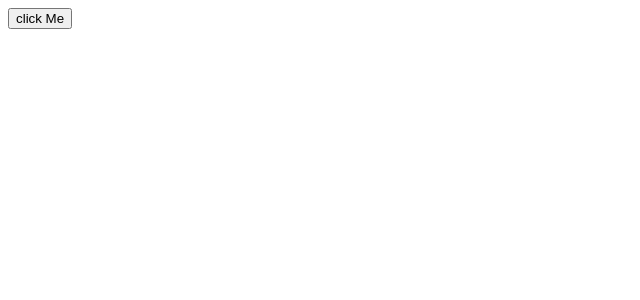
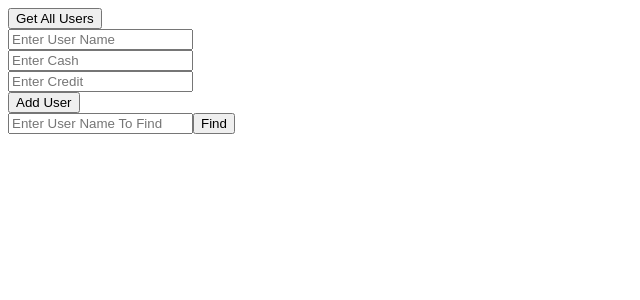
Before and after one commit to Ernestobolkin/Bank, a React (Create React App) app in the folder client/: page / in a window 1280 px wide. Shown: the top 300 px of the page, without its empty margins (0-640 px from the left). Built offline with nearby package versions, Linux system fonts and the light colour scheme.

Commit message:
create, find by name, get all users functions was added

```diff
--- a/client/src/App.js
+++ b/client/src/App.js
@@ -1,17 +1,15 @@
-import axios from "axios";
+import { GetAllUsers } from "./getAllUsers";
+import { CreateUser } from "./createUser";
+import { FindUser } from "./findUser";
+
 
 function App() {
-
-
-  const getUsers = async () => {
-    console.log("works");
-    const { data } = await axios.get("/users");
-    console.log(data);
-  };
   return (
-    <div>
-      <button onClick={() => getUsers()}>click Me</button>
-    </div>
+    <>
+      <GetAllUsers/>
+      <CreateUser/> <br/>
+      <FindUser/>
+    </>
   );
 }
 
--- /dev/null
+++ b/client/src/createUser.js
@@ -0,0 +1,62 @@
+import { useState, useEffect } from "react";
+import axios from "axios";
+
+export const CreateUser = () => {
+  const [user, setUser] = useState();
+  const [userValue, setUserValue] = useState();
+  const [cashValue, setCashValue] = useState();
+  const [creditValue, setCreditValue] = useState();
+
+  const onChangeHandle = (e) => {
+    e.name === "UserName" && setUserValue(e.value);
+    e.name === "UserCash" && setCashValue(e.value);
+    e.name === "UserCredit" && setCreditValue(e.value);
+    setUser({
+      fullName: userValue,
+      cash: cashValue,
+      credit: creditValue,
+    });
+  };
+
+  const onClickHandel = async () => {
+    await axios
+      .post("http://localhost:8080/user/add", user)
+      .then((res) => {
+        alert(res.data);
+      })
+      .catch((error) => {
+        console.log(user);
+        alert(error.response.data);
+      });
+  };
+
+
+  return (
+    <>
+      <input
+        onChange={(e) => onChangeHandle(e.target)}
+        name="UserName"
+        value={userValue}
+        placeholder="Enter User Name"
+      ></input>
+      <br />
+      <input
+        onChange={(e) => onChangeHandle(e.target)}
+        name="UserCash"
+        type="number"
+        value={cashValue}
+        placeholder="Enter Cash"
+      ></input>
+      <br />
+      <input
+        onChange={(e) => onChangeHandle(e.target)}
+        name="UserCredit"
+        type="number"
+        value={creditValue}
+        placeholder="Enter Credit"
+      ></input>
+      <br />
+      <button onClick={() => onClickHandel()}>Add User</button>
+    </>
+  );
+};
--- /dev/null
+++ b/client/src/findUser.js
@@ -0,0 +1,29 @@
+import { useState, useEffect } from "react";
+import axios from "axios";
+
+export const FindUser = () => {
+  const [value, setValue] = useState();
+
+  const findUserByName = async (name) => {
+    await axios
+      .get(`http://localhost:8080/user/${name}`)
+      .then((res) => {
+        alert(`Name: ${res.data[0].fullName}, Cash: ${res.data[0].cash}, Credit: ${res.data[0].credit}`)
+      })
+      .catch((err) => alert(err.response.data));
+  };
+
+  const onHandeClick = () => {
+    findUserByName(value);
+  };
+  return (
+    <>
+      <input
+        placeholder="Enter User Name To Find"
+        value={value}
+        onChange={(e) => setValue(e.target.value)}
+      ></input>
+      <button onClick={() => onHandeClick()}>Find</button>
+    </>
+  );
+};
--- /dev/null
+++ b/client/src/getAllUsers.js
@@ -0,0 +1,13 @@
+import axios from "axios";
+
+export const GetAllUsers = () => {
+  const getUsers = async () => {
+    const { data } = await axios.get("http://localhost:8080/users");
+    console.log(data);
+  };
+  return (
+    <div>
+      <button onClick={() => getUsers()}>Get All Users</button>
+    </div>
+  );
+};
```
